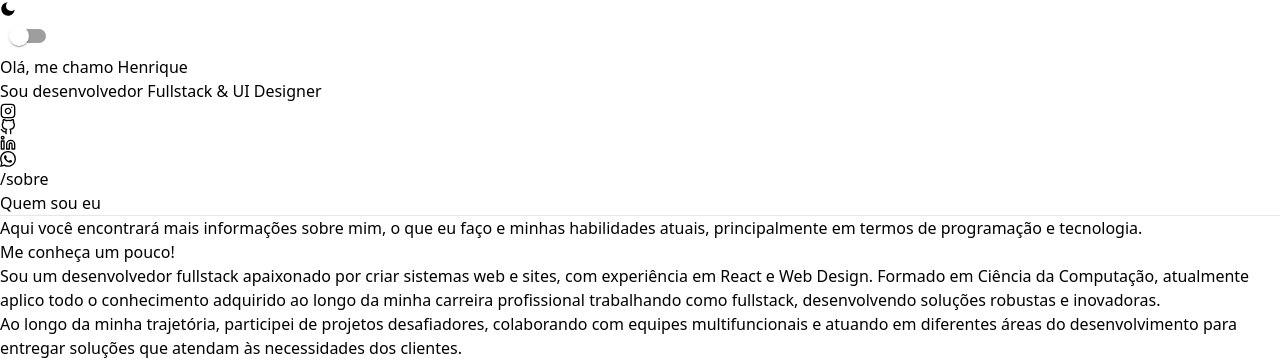
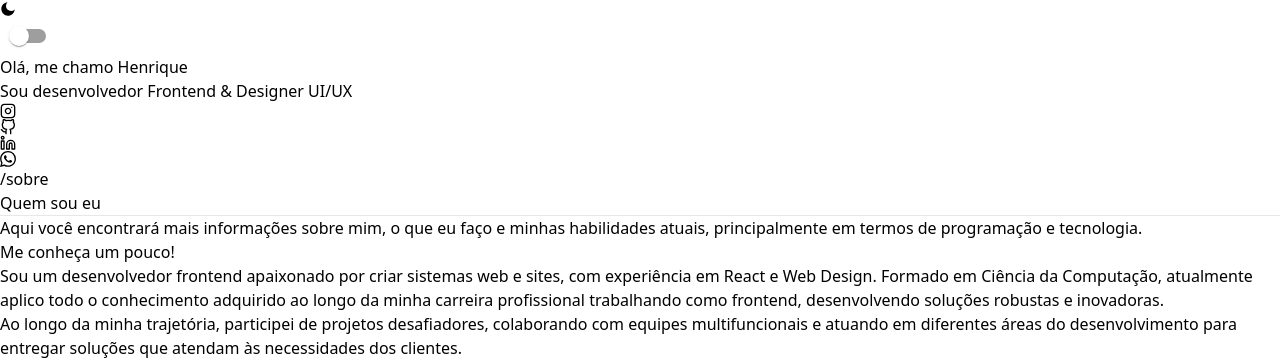
Before and after one commit to henriqueapires/portfoliodef, a Next.js app: page / in a window 1280 px wide. Shown: the part 245-607 px from the top of the page. Built offline with nearby package versions, Linux system fonts and the light colour scheme.

Commit message:
atualização do site

```diff
--- a/pages/index.tsx
+++ b/pages/index.tsx
@@ -24,7 +24,7 @@ const Home: NextPage = () => {
           return (
             <>
               <p className='text-xl'>
-              I am a fullstack developer passionate about creating web systems and websites, with experience in React and Web Design. With a degree in Computer Science, I now apply the knowledge I acquired throughout my academic journey in my professional work as a fullstack developer, crafting robust and innovative solutions.              </p>
+              I am a frontend developer passionate about creating web systems and websites, with experience in React and Web Design. With a degree in Computer Science, I now apply the knowledge I acquired throughout my academic journey in my professional work as a frontend developer, crafting robust and innovative solutions.              </p>
               <p className='py-5 text-xl'>
               Throughout my career, I have worked on challenging projects, collaborating with cross-functional teams and engaging in various development areas to deliver solutions that meet clients' needs.              </p>
               <p className='text-xl'>
@@ -35,7 +35,7 @@ const Home: NextPage = () => {
           return (
             <>
               <p className='text-xl'>
-              Sou um desenvolvedor fullstack apaixonado por criar sistemas web e sites, com experiência em React e Web Design. Formado em Ciência da Computação, atualmente aplico todo o conhecimento adquirido ao longo da minha carreira profissional trabalhando como fullstack, desenvolvendo soluções robustas e inovadoras.              </p>
+              Sou um desenvolvedor frontend apaixonado por criar sistemas web e sites, com experiência em React e Web Design. Formado em Ciência da Computação, atualmente aplico todo o conhecimento adquirido ao longo da minha carreira profissional trabalhando como frontend, desenvolvendo soluções robustas e inovadoras.              </p>
               <p className='py-5 text-xl'>
               Ao longo da minha trajetória, participei de projetos desafiadores, colaborando com equipes multifuncionais e atuando em diferentes áreas do desenvolvimento para entregar soluções que atendam às necessidades dos clientes.              </p>
               <p className='text-xl'>
@@ -68,7 +68,7 @@ const Home: NextPage = () => {
         <div className='min-h-[100vh] flex flex-col items-center container mx-auto'>
           <div className='px-5 text-center m-auto leading-10 py-20'>
               <p className='md:text-6xl text-4xl font-semibold dark:text-[#d3d3d3] duration-200'>Olá, me chamo <span className='text-[#ff3877]'>Henrique</span></p>
-              <p className='py-7 md:text-6xl text-4xl dark:text-[#d3d3d3] duration-200'>Sou desenvolvedor Fullstack & UI Designer</p>
+              <p className='py-7 md:text-6xl text-4xl dark:text-[#d3d3d3] duration-200'>Sou desenvolvedor Frontend & Designer UI/UX</p>
               <div className="max-w-[365px] m-auto">
                 <div className="p-5 md:text-lg text-md text-black grid md:grid-cols-4 justify-center gap-5 dark:text-white">
                     <a href='https://www.instagram.com/henriqueapires/' target="_blank"><p className="p-6 dark:bg-[#3D3D3D] dark:hover:bg-[#ff3877b2] shadow-xl rounded-full hover:cursor-pointer hover:bg-[#ffb0c9] duration-200"><FiInstagram/></p></a>
```
